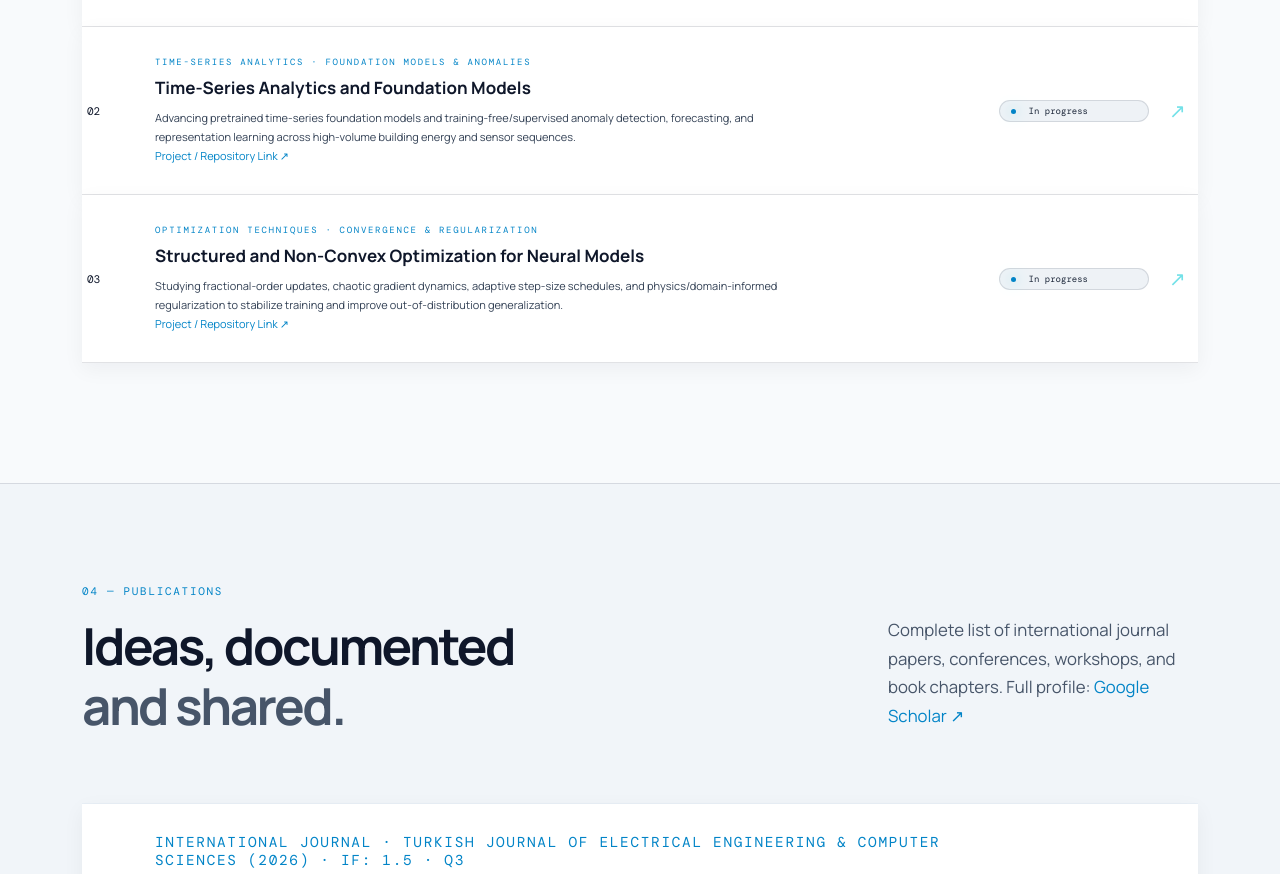
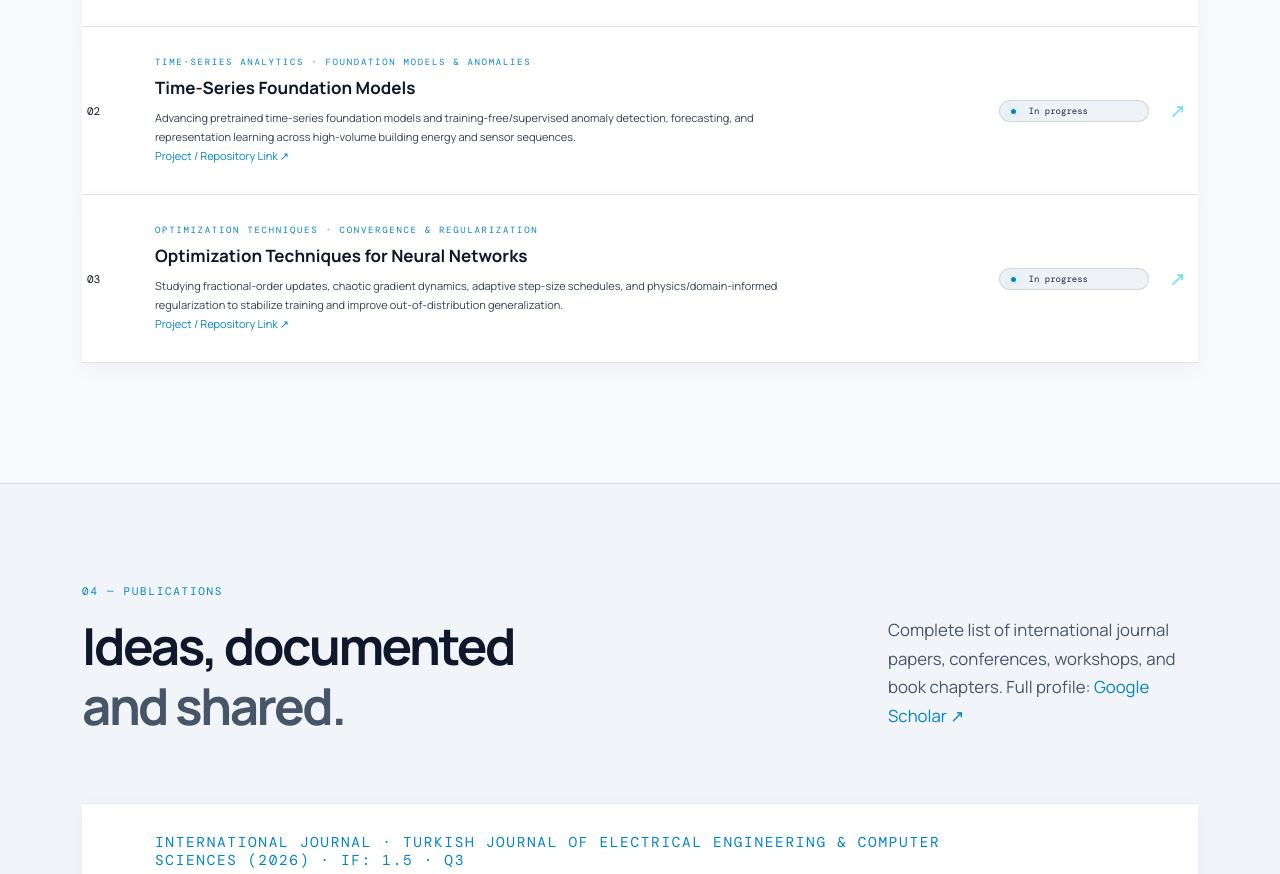
Before and after one commit to kajeethkumar/kajeethkumar.github.io, a plain HTML site: page index.html in a window 1280 px wide. Shown: the part 3067-3941 px from the top of the page. Drawn offline with nearby package versions, Linux system fonts and the light colour scheme.

Commit message:
Update project entries in index.html

```diff
--- a/index.html
+++ b/index.html
@@ -101,8 +101,8 @@
       <div class="section-heading"><div><div class="section-kicker">03 — RESEARCH IN PROGRESS</div><h2>Active investigations<br><span class="muted">and prototypes.</span></h2></div><p class="section-aside">Ongoing research tracks in differential privacy, time-series analytics, and optimization techniques.</p></div>
       <div class="project-list">
         <article class="project-row"><div class="project-id">01</div><div class="project-main"><div class="project-label">DIFFERENTIAL PRIVACY · FORMAL GUARANTEES & UTILITY</div><h3>Differential Privacy Mechanisms and Utility Analysis</h3><p>Investigating local and central differential privacy mechanisms—including discretization, randomized perturbation, sensitivity/noise calibration, and privacy budget accounting—to preserve analytical utility on sensitive smart-meter and sequential datasets.</p><p><a href="PLACEHOLDER_DP_LINK" target="_blank" rel="noopener noreferrer">Project / Repository Link ↗</a></p></div><div class="project-status"><span class="status-dot"></span> In progress</div><span class="project-arrow">↗</span></article>
-        <article class="project-row"><div class="project-id">02</div><div class="project-main"><div class="project-label">TIME-SERIES ANALYTICS · FOUNDATION MODELS & ANOMALIES</div><h3>Time-Series Analytics and Foundation Models</h3><p>Advancing pretrained time-series foundation models and training-free/supervised anomaly detection, forecasting, and representation learning across high-volume building energy and sensor sequences.</p><p><a href="PLACEHOLDER_TS_LINK" target="_blank" rel="noopener noreferrer">Project / Repository Link ↗</a></p></div><div class="project-status"><span class="status-dot"></span> In progress</div><span class="project-arrow">↗</span></article>
-        <article class="project-row"><div class="project-id">03</div><div class="project-main"><div class="project-label">OPTIMIZATION TECHNIQUES · CONVERGENCE & REGULARIZATION</div><h3>Structured and Non-Convex Optimization for Neural Models</h3><p>Studying fractional-order updates, chaotic gradient dynamics, adaptive step-size schedules, and physics/domain-informed regularization to stabilize training and improve out-of-distribution generalization.</p><p><a href="PLACEHOLDER_OPT_LINK" target="_blank" rel="noopener noreferrer">Project / Repository Link ↗</a></p></div><div class="project-status"><span class="status-dot"></span> In progress</div><span class="project-arrow">↗</span></article>
+        <article class="project-row"><div class="project-id">02</div><div class="project-main"><div class="project-label">TIME-SERIES ANALYTICS · FOUNDATION MODELS & ANOMALIES</div><h3>Time-Series Foundation Models</h3><p>Advancing pretrained time-series foundation models and training-free/supervised anomaly detection, forecasting, and representation learning across high-volume building energy and sensor sequences.</p><p><a href="PLACEHOLDER_TS_LINK" target="_blank" rel="noopener noreferrer">Project / Repository Link ↗</a></p></div><div class="project-status"><span class="status-dot"></span> In progress</div><span class="project-arrow">↗</span></article>
+        <article class="project-row"><div class="project-id">03</div><div class="project-main"><div class="project-label">OPTIMIZATION TECHNIQUES · CONVERGENCE & REGULARIZATION</div><h3>Optimization Techniques for Neural Networks</h3><p>Studying fractional-order updates, chaotic gradient dynamics, adaptive step-size schedules, and physics/domain-informed regularization to stabilize training and improve out-of-distribution generalization.</p><p><a href="PLACEHOLDER_OPT_LINK" target="_blank" rel="noopener noreferrer">Project / Repository Link ↗</a></p></div><div class="project-status"><span class="status-dot"></span> In progress</div><span class="project-arrow">↗</span></article>
       </div>
     </section>
 
```
